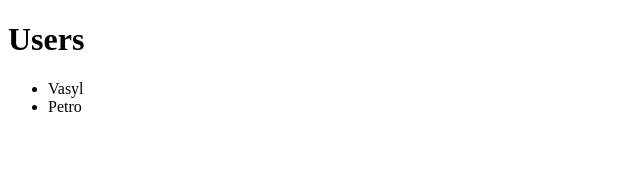
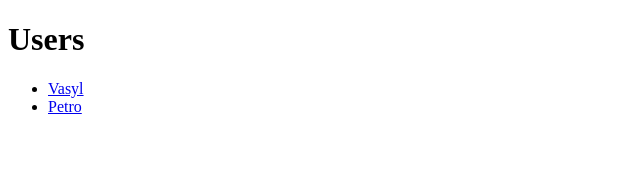
Before and after one commit to vbasoon/React-Next-deploy, a Next.js app: page /users in a window 1280 px wide. Shown: the top 170 px of the page, without its empty margins (0-640 px from the left). Built offline with nearby package versions, Linux system fonts and the light colour scheme.

Commit message:
user component

```diff
--- a/pages/users.js
+++ b/pages/users.js
@@ -1,4 +1,5 @@
 import { useState } from "react";
+import Link from "next/link";
 
 const Users = () => {
   const [users, setUsers] = useState([
@@ -10,7 +11,11 @@
       <h1>Users</h1>
       <ul>
         {users.map((user) => (
-          <li>{user.name}</li>
+          <li key={user.id}>
+            <Link href={`/users/${user.id}`}>
+              <a>{user.name}</a>
+            </Link>
+          </li>
         ))}
       </ul>
     </div>
```
